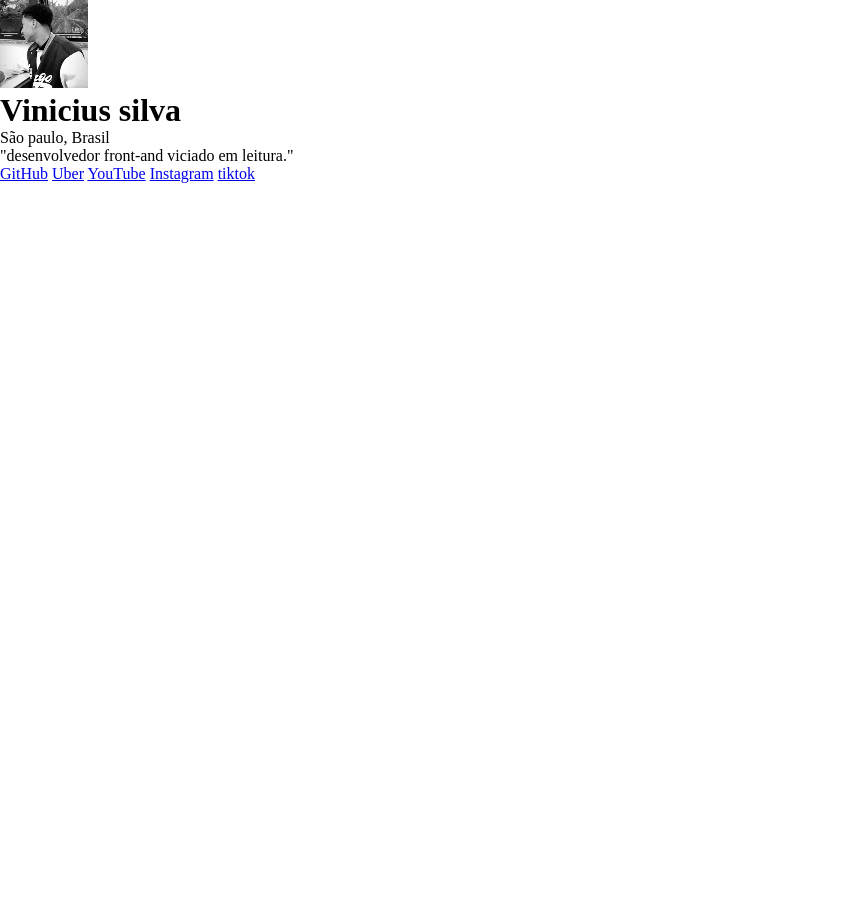
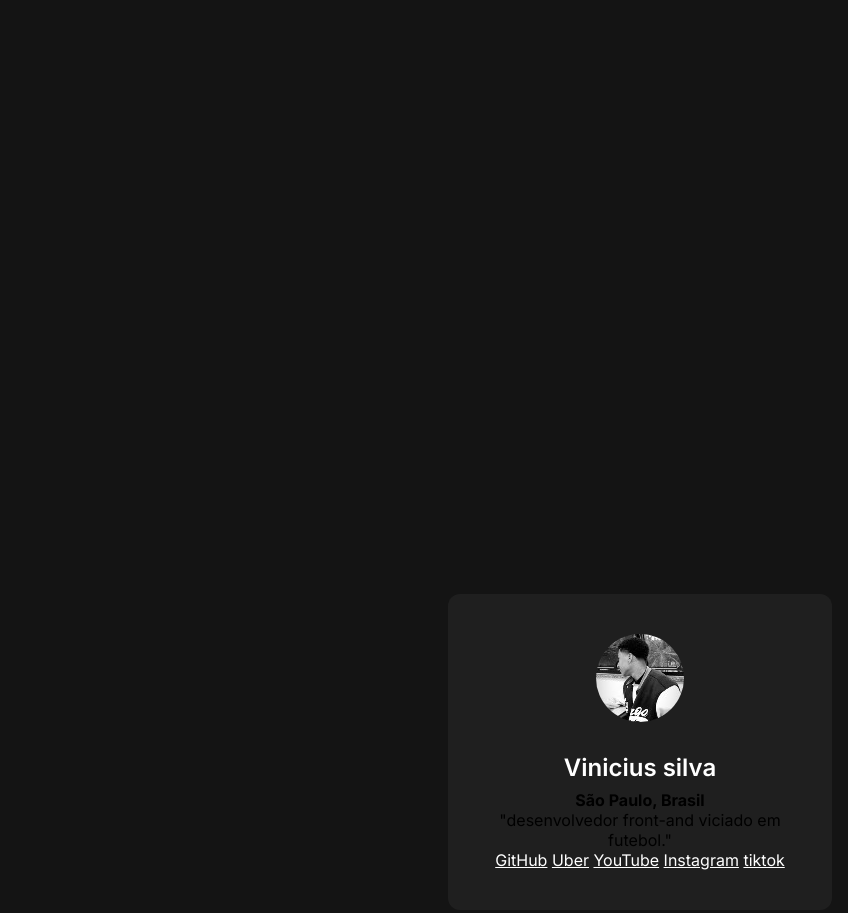
Before and after one commit to Viniciussilva11ATI/meus-links, a plain HTML site: page index.html in a window 1280 px wide. Shown: the top 913 px of the page, without its empty margins (0-848 px from the left). Before the commit the page ends 800 px from the top, so only its background shows below. Drawn offline with Linux system fonts and the light colour scheme.

Commit message:
continuação do desenvolvimento do CSS e alteração do HTML para strong

```diff
--- a/index.html
+++ b/index.html
@@ -4,15 +4,18 @@
     <meta charset="UTF-8">
     <meta name="viewport" content="width=device-width, initial-scale=1.0">
     <link rel="stylesheet" href="style.css">
+    <link rel="preconnect" href="https://fonts.googleapis.com">
+    <link rel="preconnect" href="https://fonts.gstatic.com" crossorigin>
+    <link href="https://fonts.googleapis.com/css2?family=Inter:wght@100..900&display=swap" rel="stylesheet">
     <title>Meus links</title>
 </head>
 <body>
     <div>
         <img src="./IMG_20231004_160911_829[1](1).jpg" alt="imagem do criador da pagina de links, Vinicius silva ">
         <h1>Vinicius silva</h1>
-        <p>São paulo, Brasil</p>
+        <strong>São Paulo, Brasil</strong>
 
-        <p>"desenvolvedor front-and viciado em leitura."</p>
+        <p>"desenvolvedor front-and viciado em futebol."</p>
 
         <a href="https://github.com/Viniciussilva11ATI">GitHub</a>
         <a href="https://bonjour.uber.com/">Uber</a>
--- a/style.css
+++ b/style.css
@@ -1,5 +1,43 @@
 * {
     margin: 0;
-    pedding: 0;
+    padding: 0;
     box-sizing: border-box;
+    font-family: "Inter", sans-serif;
 }
+
+body {
+    background-color: #141414;
+    height: 188vh;
+    display: flex;
+    justify-content: center;
+    align-items: center;
+
+}
+
+div {
+    background-color: #1F1F1F;
+    width: 384px;
+    padding: 40px;
+    text-align: center;
+    border-radius: 12px;
+}
+
+h1, b, a{
+    color: #fff;
+}
+
+div img {
+    border-radius: 50%;
+    margin-bottom: 24px;
+}
+
+div h1 {
+    font-size: 24px;
+    line-height: 36px;
+    font-weight: 600;
+    margin-bottom: 4px;
+}
+
+div p {
+
+}
```
